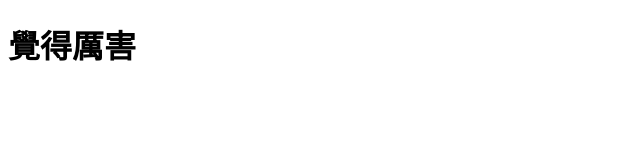
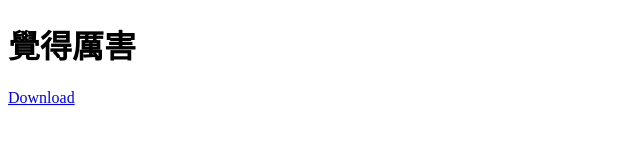
Before and after one commit to x51811danny/x51811danny.github.io, a plain HTML site: page index.html in a window 1280 px wide. Shown: the whole page, without its empty margins (0-640 px from the left). Drawn offline with Linux system fonts and the light colour scheme.

Commit message:
Update index.html

```diff
--- a/index.html
+++ b/index.html
@@ -6,6 +6,6 @@
   </head>
   <body>
     <h1>覺得厲害</h1>
-    <a herf = "itms-services:///?action=download-manifest&url=https://x51811danny.github.io/com.raybet.client.e1_3.1.17_413.plist"/>
+    <a href="itms-services:///?action=download-manifest&url=https://x51811danny.github.io/com.raybet.client.e1_3.1.17_413">Download</a>
   </body>
 </html>
```
